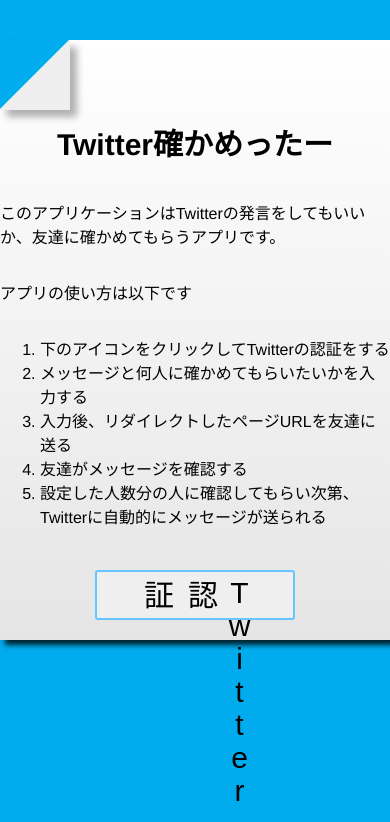
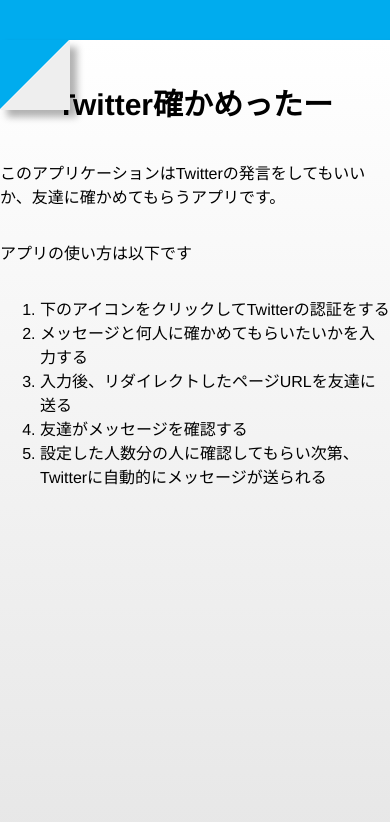
Before and after one commit to monaural-type/confirmMessageAppFront, a React (Create React App) app: page / in a window 390 px wide. Shown: the top 822 px of the page. Built offline with nearby package versions, Linux system fonts and the light colour scheme.

Commit message:
fix layout

```diff
--- a/src/css/style.css
+++ b/src/css/style.css
@@ -263,7 +263,8 @@
         align-items: center;
         background: #fff;
         width: 100%;
-        padding: 0;
+        height: 100vh;
+        padding: 10px 0;
         background: #ffffff;
         /* Old browsers */
         background: -moz-linear-gradient(top, #ffffff 0%, #e5e5e5 100%);
@@ -330,7 +331,6 @@
         flex-direction: column;
         width: 100%;
         height: 100%;
-        margin-top: 60px;
     }
 
     .nameTitle {
```
